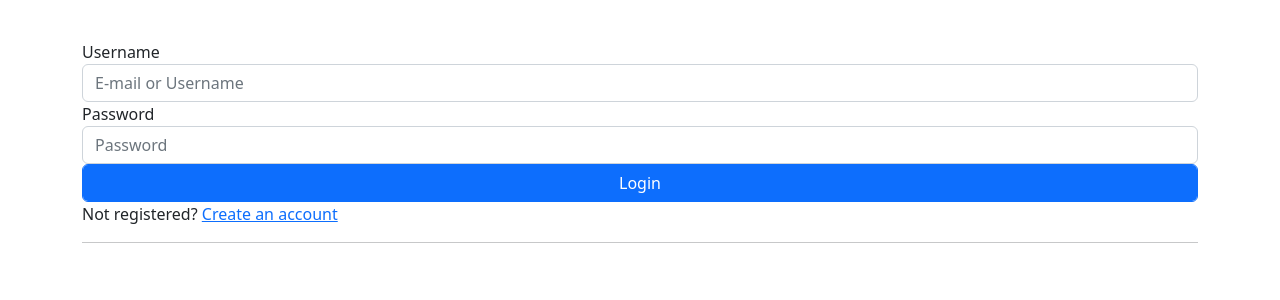
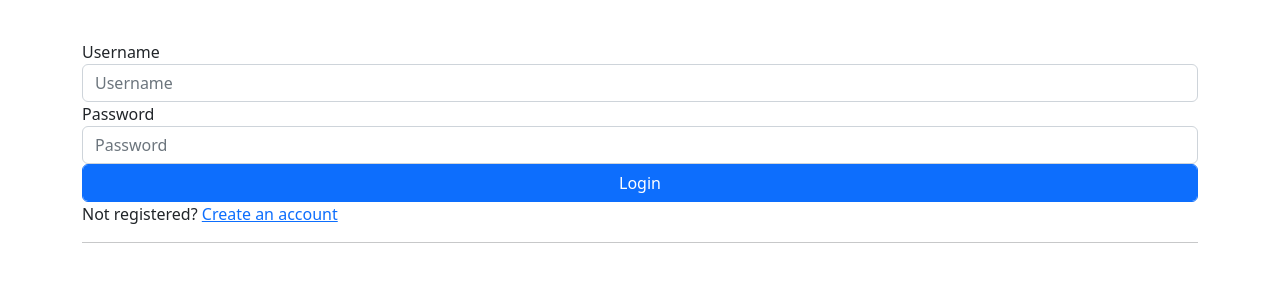
Before and after one commit to naddah-5/M7011E, a Django app: page /login/ in a window 1280 px wide. Shown: the part 56-356 px from the top of the page. Run offline with Django 4.2, Linux system fonts and the light colour scheme; some libraries are stand-ins or nearby versions.

Commit message:
fixed login, but can't verify further until a auth check is implemented

```diff
--- a/m7011e/settings.py
+++ b/m7011e/settings.py
@@ -72,7 +72,7 @@ WSGI_APPLICATION = 'm7011e.wsgi.application'
 
 
 LOGIN_URL = '/login/'
-LOGIN_REDIRECT_URL = '/profile/'
+LOGIN_REDIRECT_URL = '/'
 LOGOUT_REDIRECT_URL = '/'
 
 # Database
--- a/webstore/templates/pages/login.html
+++ b/webstore/templates/pages/login.html
@@ -18,7 +18,7 @@
           <div class="form-group">
             <label class="control-label" for="signin-username">Username</label>
             <input class="form-control" type="text" id="signin-username"
-                    placeholder="E-mail or Username" name="username"
+                    placeholder="Username" name="username"
                     value="{{ form.username.value|default_if_none:"" }}">
           </div>
           <div class="form-group">
```
